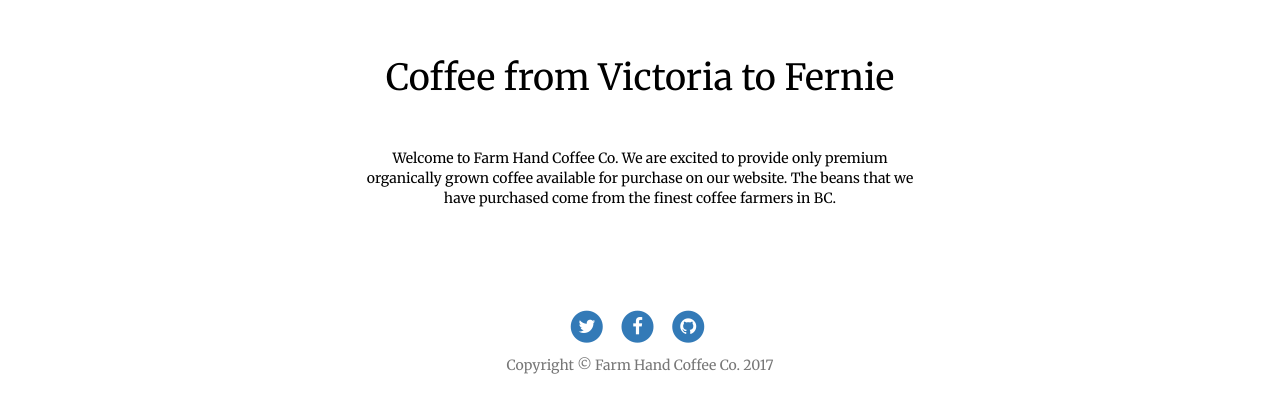
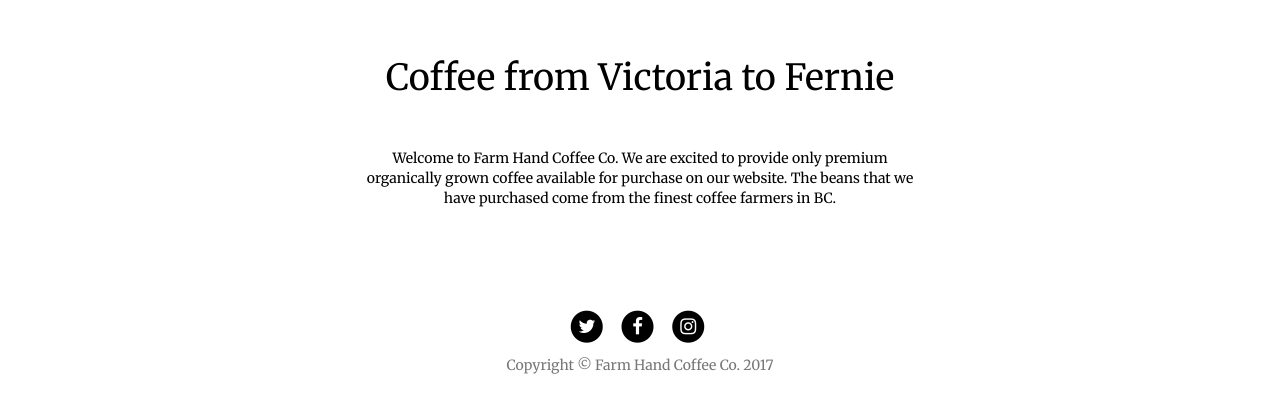
Before and after one commit to BakedGoat/firstwebdevsite, a plain HTML site: page index.html in a window 1280 px wide. Shown: the part 622-1034 px from the top of the page. Drawn offline with nearby package versions, Linux system fonts and the light colour scheme.

Commit message:
Uploaded Style and Website

```diff
--- a/css/theme.css
+++ b/css/theme.css
@@ -60,3 +60,7 @@ footer {
 .copyright {
     text-align: center;
 }
+
+.fa-stack {
+    color: black;
+}
--- a/index.html
+++ b/index.html
@@ -100,7 +100,7 @@
                             <a href="#">
                                 <span class="fa-stack fa-lg">
                                     <i class="fa fa-circle fa-stack-2x"></i>
-                                    <i class="fa fa-github fa-stack-1x fa-inverse"></i>
+                                    <i class="fa fa-instagram fa-stack-1x fa-inverse"></i>
                                 </span>
                             </a>
                         </li>
```
